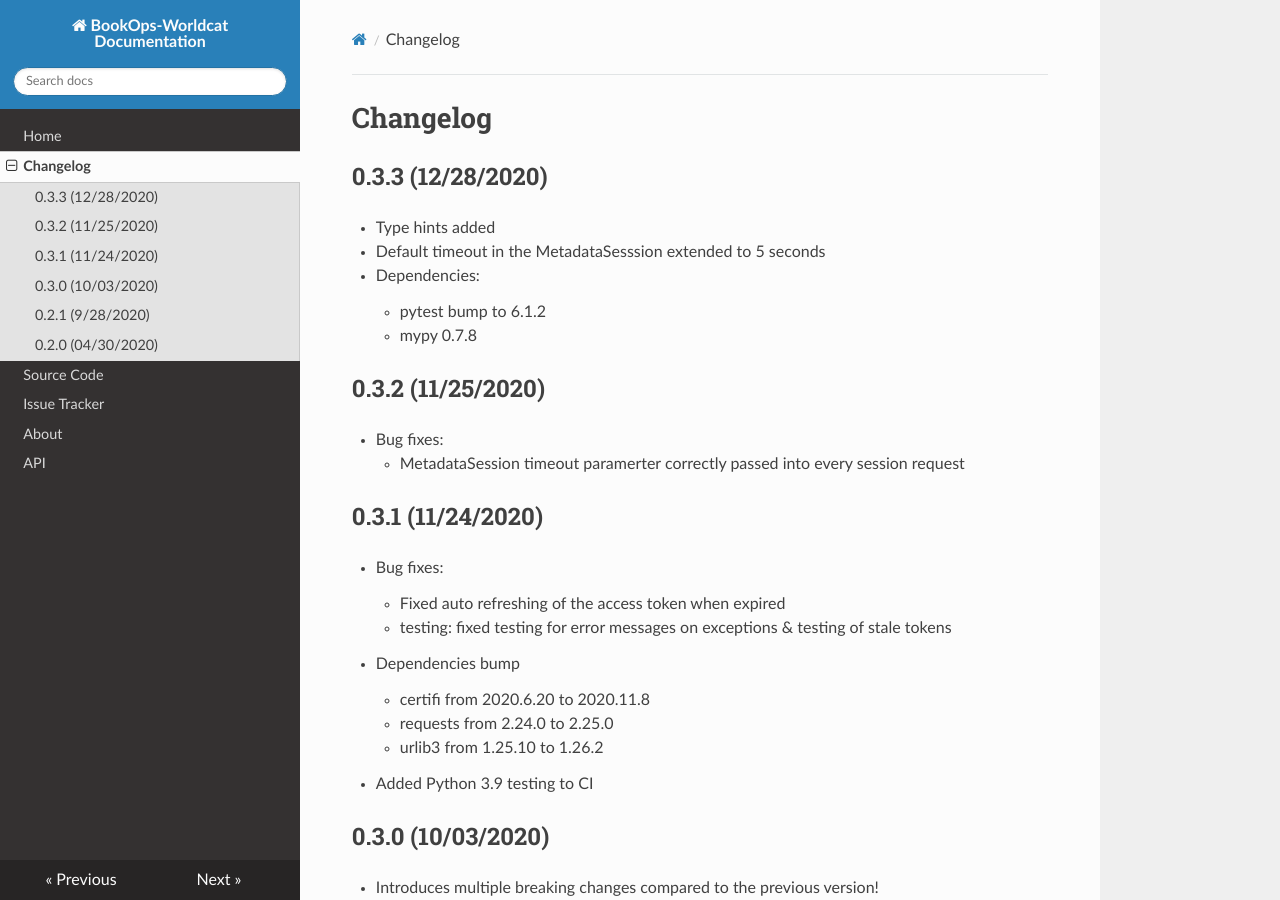
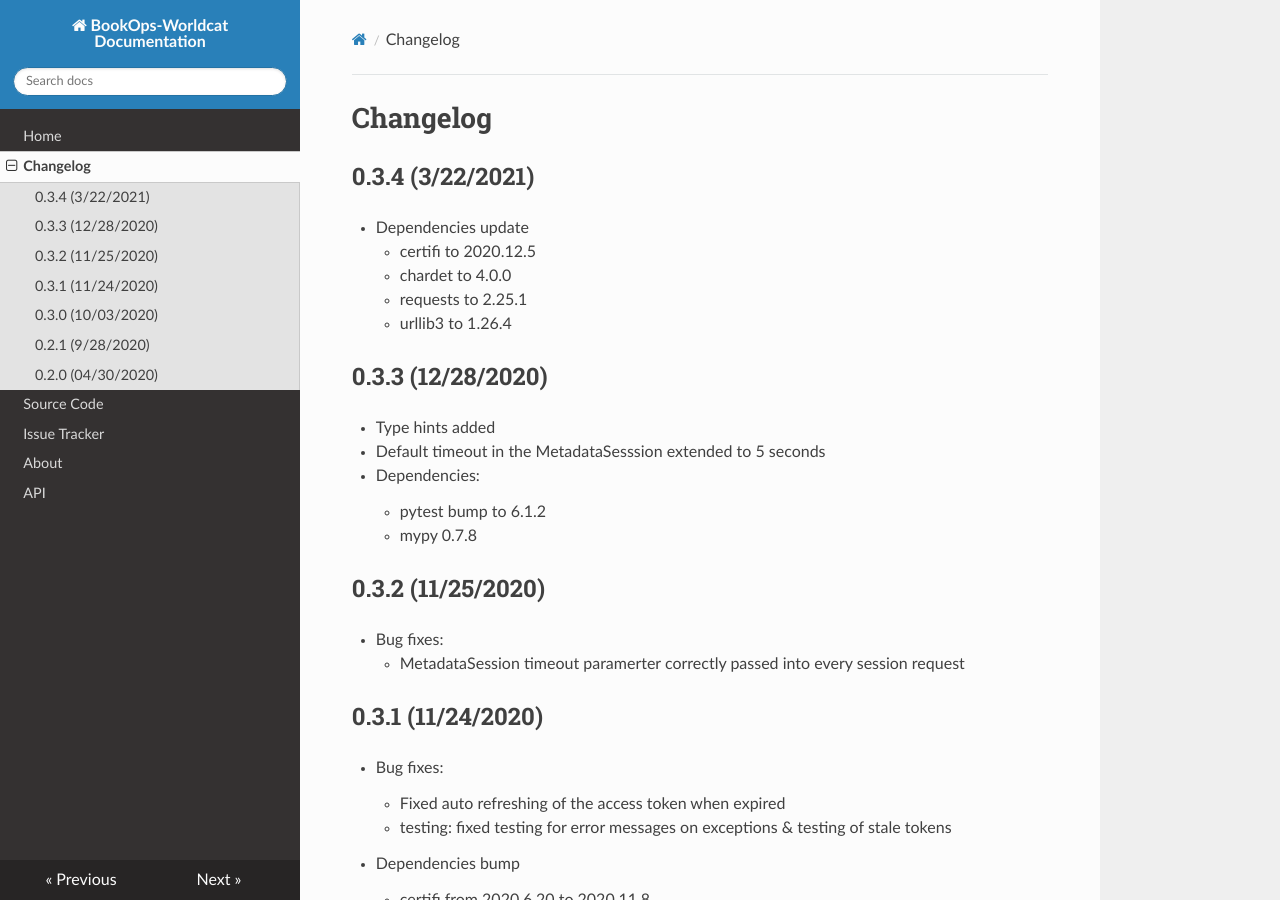
Before and after one commit to BookOps-CAT/bookops-worldcat, an MkDocs documentation site: the page built from docs/changelog.md, in a window 1280 px wide and 900 px high. Built offline with MkDocs 1.6.1, drawn with Linux system fonts in a browser that asks for light colours; nearby versions of some CDN libraries; comment, search, counter and statistics services are not loaded.

Commit message:
v0.3.4 dependencies update details

```diff
--- a/docs/changelog.md
+++ b/docs/changelog.md
@@ -1,4 +1,11 @@
 # Changelog
+
+## 0.3.4 (3/22/2021)
++ Dependencies update
+    + certifi to 2020.12.5
+    + chardet to 4.0.0
+    + requests to 2.25.1
+    + urllib3 to 1.26.4
 
 ## 0.3.3 (12/28/2020)
 + Type hints added
```
